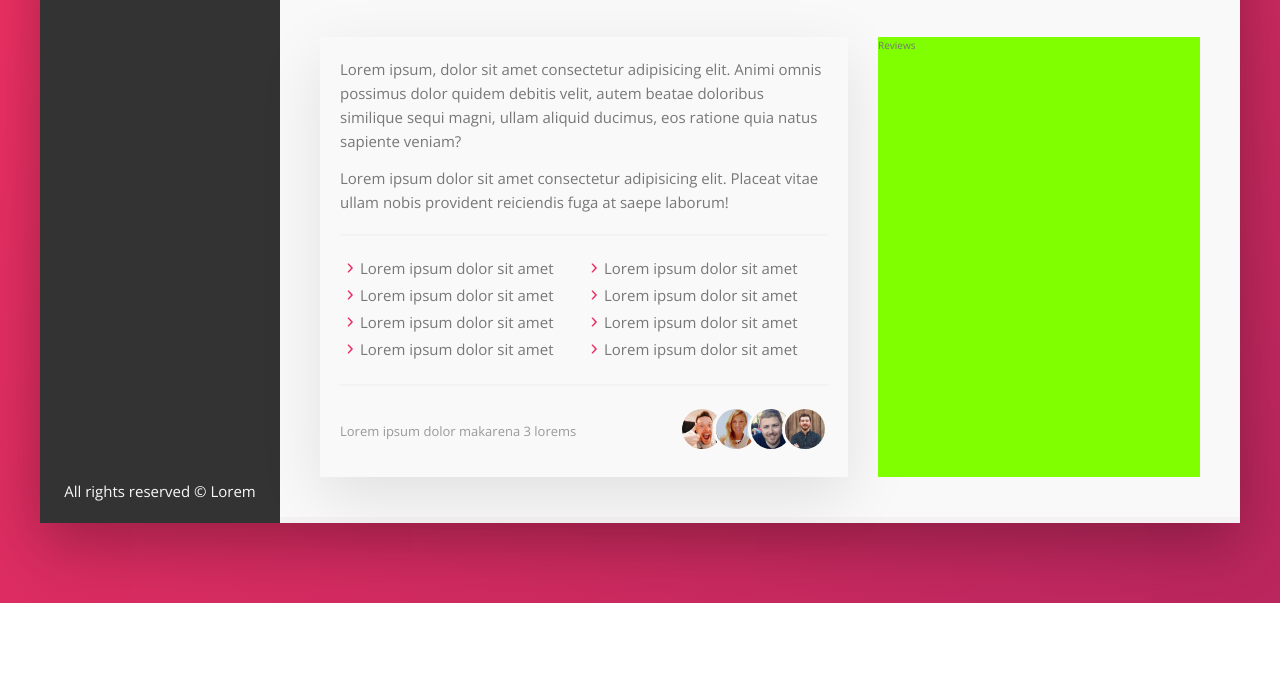
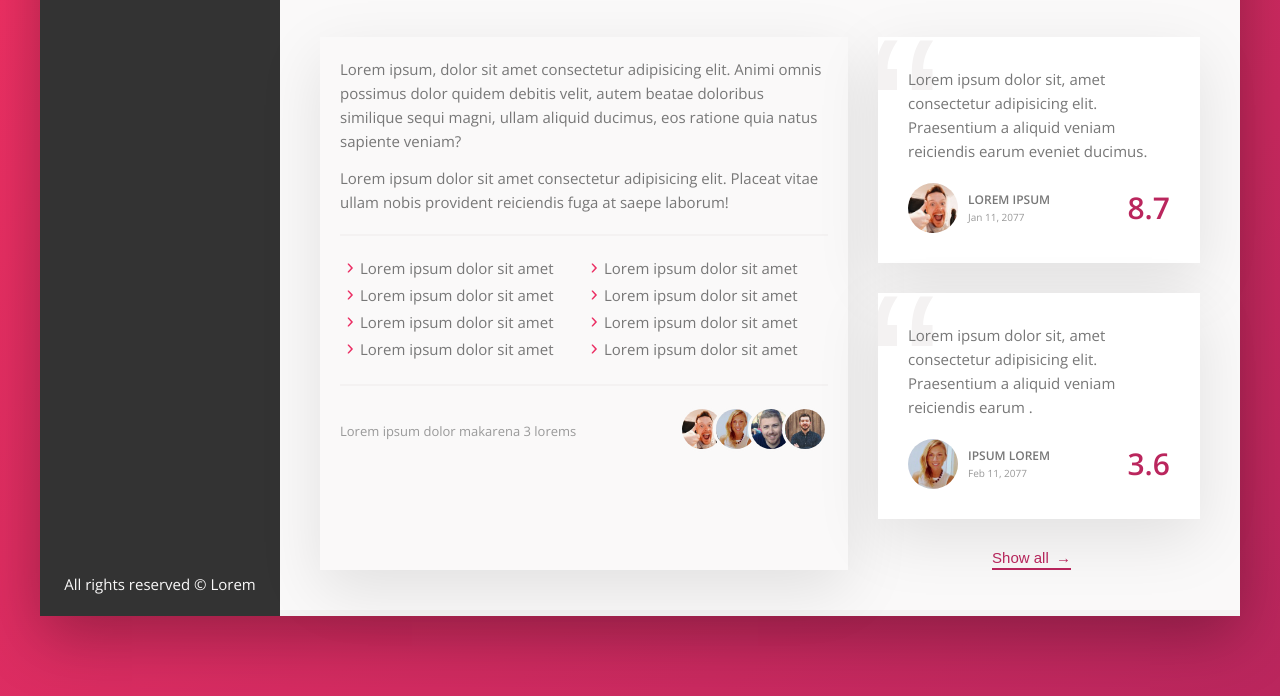
Before and after one commit to paulinapawelczyk/booking-page, a website: page index.html in a window 1280 px wide. Shown: the part 612-1308 px from the top of the page. Before the commit the page ends 1215 px from the top, so only its background shows below. Drawn offline with nearby package versions, Linux system fonts and the light colour scheme.

Commit message:
Add users review section

```diff
--- a/css/style.css
+++ b/css/style.css
@@ -1,3 +1,4 @@
+@charset "UTF-8";
 :root {
   --color-primary: #eb2f64;
   --color-primary-light: #ff3366;
@@ -10,6 +11,7 @@
   --color-grey-dark-2: #777;
   --color-grey-dark-3: #999;
   --color-grey-dark-4: #a1a0a0;
+  --color-white: #fff;
   --shadow-dark: 0 2rem 6rem rgba(0, 0, 0, 0.3);
   --shadow-light: 0 2rem 6rem rgba(0, 0, 0, 0.1);
   --border-line: 3px solid var(--color-grey-light-2);
@@ -260,12 +262,19 @@ body {
   background-color: transparent;
   padding-bottom: 2px;
   display: inline-block;
-  transition: 0.2s;
   cursor: pointer;
   margin-right: 1.5rem;
+  transition: all 0.5s;
+}
+.btn-inline span {
+  margin-left: 3px;
+  transition: all 0.5s;
 }
 .btn-inline:hover {
   color: var(--color-grey-dark-1);
+}
+.btn-inline:hover span {
+  margin-left: 10px;
 }
 .btn-inline:focus {
   outline: none;
@@ -321,6 +330,59 @@ body {
   margin-right: -1.5rem;
 }
 
+.review {
+  background-color: var(--color-white);
+  box-shadow: var(--shadow-light);
+  padding: 3rem;
+  margin-bottom: 3rem;
+  position: relative;
+  overflow: hidden;
+}
+.review__text {
+  z-index: 10;
+  position: relative;
+}
+.review__user {
+  margin-top: 2rem;
+  display: flex;
+  justify-content: space-between;
+  align-items: center;
+}
+.review__photo {
+  width: 5rem;
+  height: 5rem;
+  border-radius: 50%;
+  margin-right: 1rem;
+}
+.review__user-box {
+  font-size: 1.2rem;
+  margin-right: auto;
+}
+.review__user-name {
+  text-transform: uppercase;
+  font-weight: bold;
+}
+.review__user-date {
+  font-size: 1rem;
+  color: var(--color-grey-dark-3);
+}
+.review__rating {
+  color: var(--color-primary-dark);
+  font-size: 3rem;
+  font-weight: bold;
+}
+.review::before {
+  content: "“";
+  font-family: sans-serif;
+  color: var(--color-grey-light-2);
+  font-size: 22rem;
+  line-height: 1;
+  position: absolute;
+  top: -3rem;
+  left: -1rem;
+  z-index: 1;
+}
+
 .container {
   max-width: 120rem;
   margin: 8rem auto;
@@ -360,6 +422,7 @@ body {
 .hotel-detail {
   display: flex;
   padding: 4rem;
+  font-size: 1.5rem;
   background-color: var(--color-grey-light-1);
   border-bottom: var(--border-line);
 }
@@ -367,14 +430,15 @@ body {
 .hotel-description {
   margin-right: 3rem;
   padding: 2rem;
-  font-size: 1.5rem;
   flex: 0 0 60%;
   box-shadow: var(--shadow-light);
 }
 
 .hotel-reviews {
-  background-color: chartreuse;
   flex: 1;
+  display: flex;
+  flex-direction: column;
+  align-items: center;
 }
 
 /*# sourceMappingURL=style.css.map */
--- a/index.html
+++ b/index.html
@@ -160,7 +160,39 @@
                             </div>
                         </div>
                     </div>
-                    <div class="hotel-reviews">Reviews</div>
+                    <div class="hotel-reviews">
+                        <figure class="review">
+                            <blackquote class="review__text">
+                                Lorem ipsum dolor sit, amet consectetur adipisicing elit. Praesentium a aliquid veniam
+                                reiciendis earum eveniet ducimus.
+                            </blackquote>
+                            <figcaption class="review__user">
+                                <img src="img/user-1.jpg" alt="user1" class="review__photo">
+                                <div class="review__user-box">
+                                    <p class="review__user-name">Lorem Ipsum</p>
+                                    <p class="review__user-date">Jan 11, 2077</p>
+                                </div>
+                                <div class="review__rating">8.7</div>
+                            </figcaption>
+                        </figure>
+
+                        <figure class="review">
+                            <blackquote class="review__text">
+                                Lorem ipsum dolor sit, amet consectetur adipisicing elit. Praesentium a aliquid veniam
+                                reiciendis earum .
+                            </blackquote>
+                            <figcaption class="review__user">
+                                <img src="img/user-2.jpg" alt="user2" class="review__photo">
+                                <div class="review__user-box">
+                                    <p class="review__user-name">Ipsum Lorem</p>
+                                    <p class="review__user-date">Feb 11, 2077</p>
+                                </div>
+                                <div class="review__rating">3.6</div>
+                            </figcaption>
+                        </figure>
+
+                        <button class="btn-inline">Show all <span>&rarr;</span></button>
+                    </div>
                 </div>
             </main>
         </div>
```
